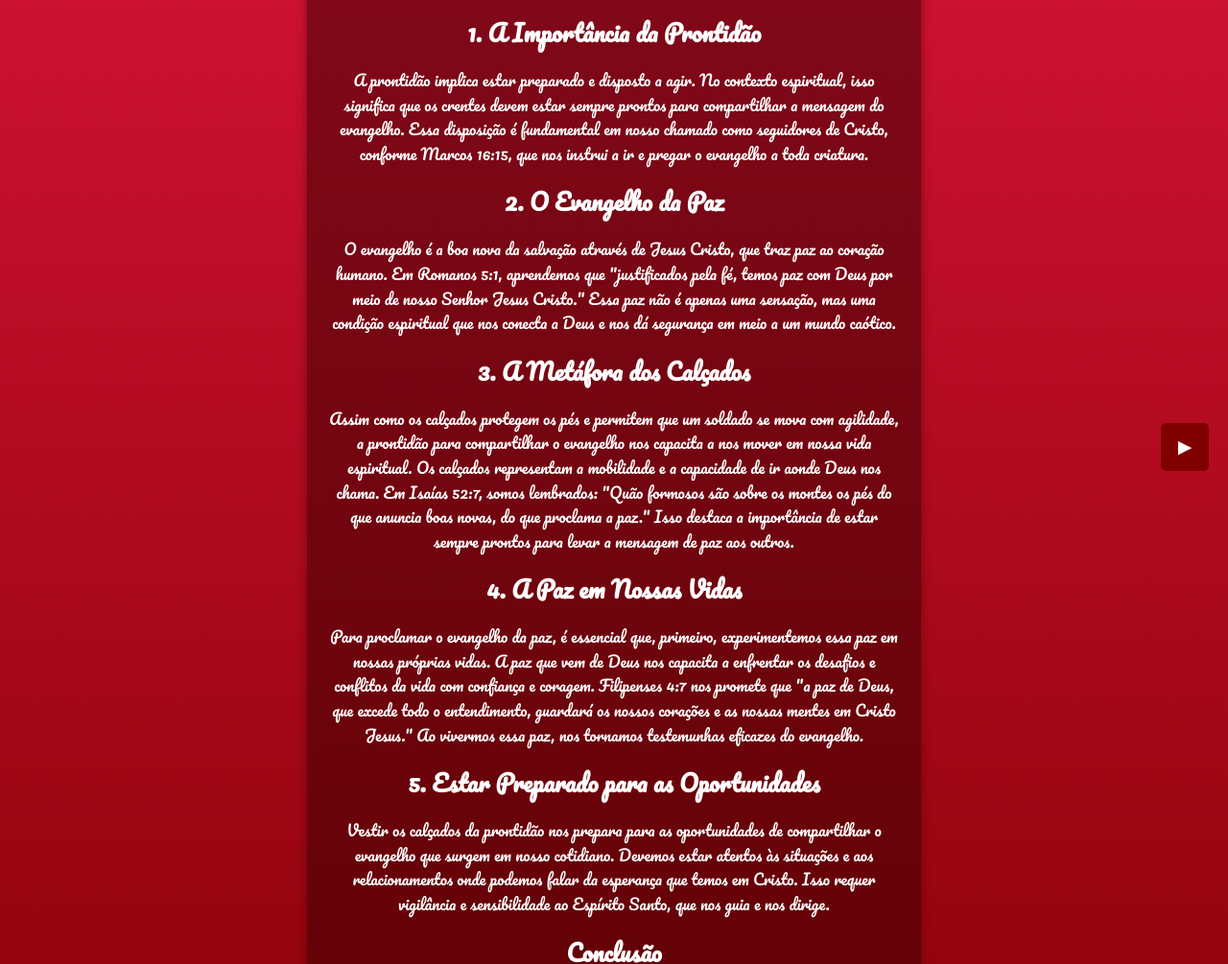
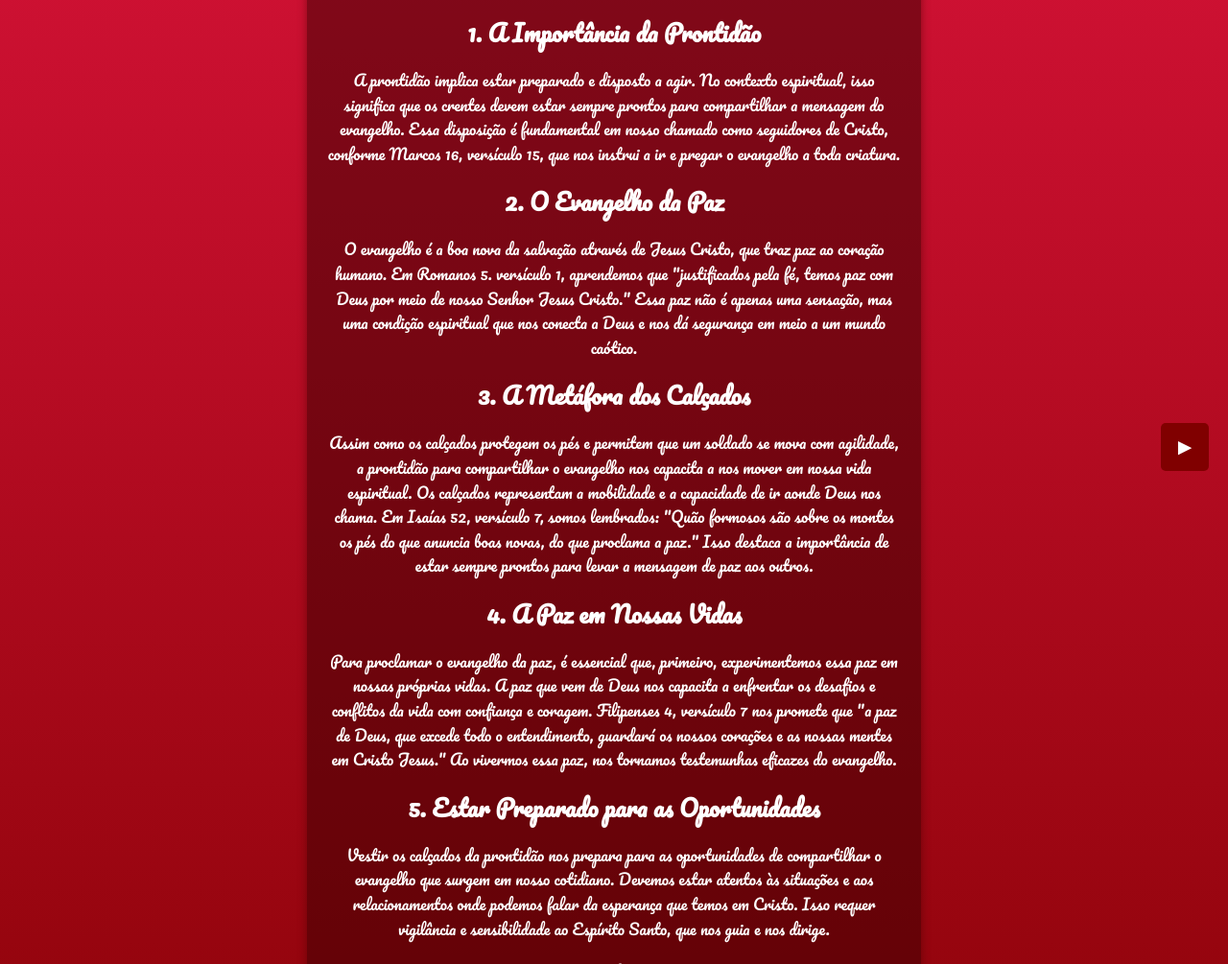
Before and after one commit to DVALENASCIMENTO/armaduraespiritual.project, a plain HTML site: page calcados.html in a window 1280 px wide. Shown: the part 289-1294 px from the top of the page at 96% size. Drawn offline with Linux system fonts and the light colour scheme.

Commit message:
Update calcados.html

```diff
--- a/calcados.html
+++ b/calcados.html
@@ -15,22 +15,22 @@
 
         <h2>1. A Importância da Prontidão</h2>
         <p>
-            A prontidão implica estar preparado e disposto a agir. No contexto espiritual, isso significa que os crentes devem estar sempre prontos para compartilhar a mensagem do evangelho. Essa disposição é fundamental em nosso chamado como seguidores de Cristo, conforme Marcos 16:15, que nos instrui a ir e pregar o evangelho a toda criatura.
+            A prontidão implica estar preparado e disposto a agir. No contexto espiritual, isso significa que os crentes devem estar sempre prontos para compartilhar a mensagem do evangelho. Essa disposição é fundamental em nosso chamado como seguidores de Cristo, conforme Marcos 16, versículo 15, que nos instrui a ir e pregar o evangelho a toda criatura.
         </p>
 
         <h2>2. O Evangelho da Paz</h2>
         <p>
-            O evangelho é a boa nova da salvação através de Jesus Cristo, que traz paz ao coração humano. Em Romanos 5:1, aprendemos que "justificados pela fé, temos paz com Deus por meio de nosso Senhor Jesus Cristo." Essa paz não é apenas uma sensação, mas uma condição espiritual que nos conecta a Deus e nos dá segurança em meio a um mundo caótico.
+            O evangelho é a boa nova da salvação através de Jesus Cristo, que traz paz ao coração humano. Em Romanos 5. versículo 1, aprendemos que "justificados pela fé, temos paz com Deus por meio de nosso Senhor Jesus Cristo." Essa paz não é apenas uma sensação, mas uma condição espiritual que nos conecta a Deus e nos dá segurança em meio a um mundo caótico.
         </p>
 
         <h2>3. A Metáfora dos Calçados</h2>
         <p>
-            Assim como os calçados protegem os pés e permitem que um soldado se mova com agilidade, a prontidão para compartilhar o evangelho nos capacita a nos mover em nossa vida espiritual. Os calçados representam a mobilidade e a capacidade de ir aonde Deus nos chama. Em Isaías 52:7, somos lembrados: "Quão formosos são sobre os montes os pés do que anuncia boas novas, do que proclama a paz." Isso destaca a importância de estar sempre prontos para levar a mensagem de paz aos outros.
+            Assim como os calçados protegem os pés e permitem que um soldado se mova com agilidade, a prontidão para compartilhar o evangelho nos capacita a nos mover em nossa vida espiritual. Os calçados representam a mobilidade e a capacidade de ir aonde Deus nos chama. Em Isaías 52, versículo 7, somos lembrados: "Quão formosos são sobre os montes os pés do que anuncia boas novas, do que proclama a paz." Isso destaca a importância de estar sempre prontos para levar a mensagem de paz aos outros.
         </p>
 
         <h2>4. A Paz em Nossas Vidas</h2>
         <p>
-            Para proclamar o evangelho da paz, é essencial que, primeiro, experimentemos essa paz em nossas próprias vidas. A paz que vem de Deus nos capacita a enfrentar os desafios e conflitos da vida com confiança e coragem. Filipenses 4:7 nos promete que "a paz de Deus, que excede todo o entendimento, guardará os nossos corações e as nossas mentes em Cristo Jesus." Ao vivermos essa paz, nos tornamos testemunhas eficazes do evangelho.
+            Para proclamar o evangelho da paz, é essencial que, primeiro, experimentemos essa paz em nossas próprias vidas. A paz que vem de Deus nos capacita a enfrentar os desafios e conflitos da vida com confiança e coragem. Filipenses 4, versículo 7 nos promete que "a paz de Deus, que excede todo o entendimento, guardará os nossos corações e as nossas mentes em Cristo Jesus." Ao vivermos essa paz, nos tornamos testemunhas eficazes do evangelho.
         </p>
 
         <h2>5. Estar Preparado para as Oportunidades</h2>
```
